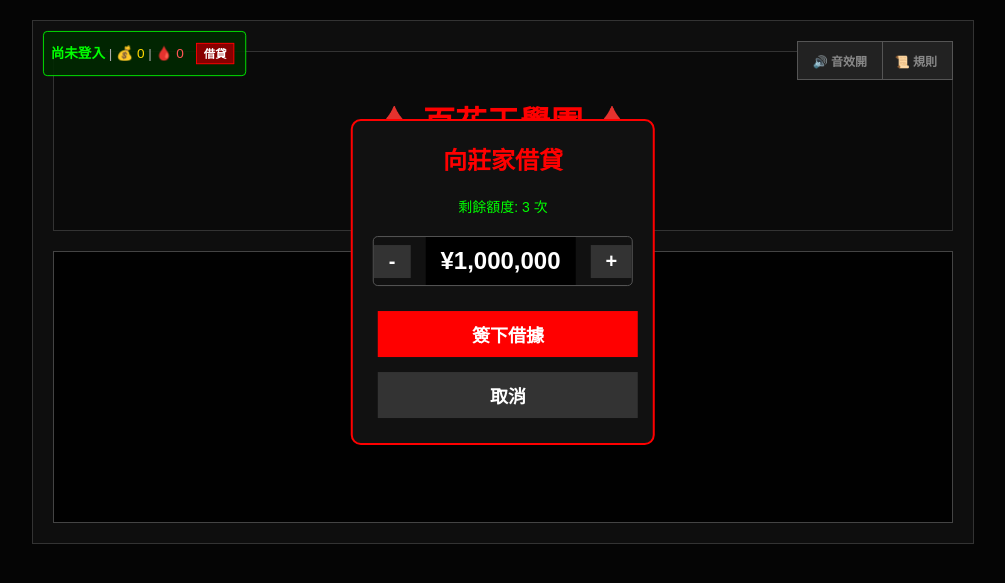
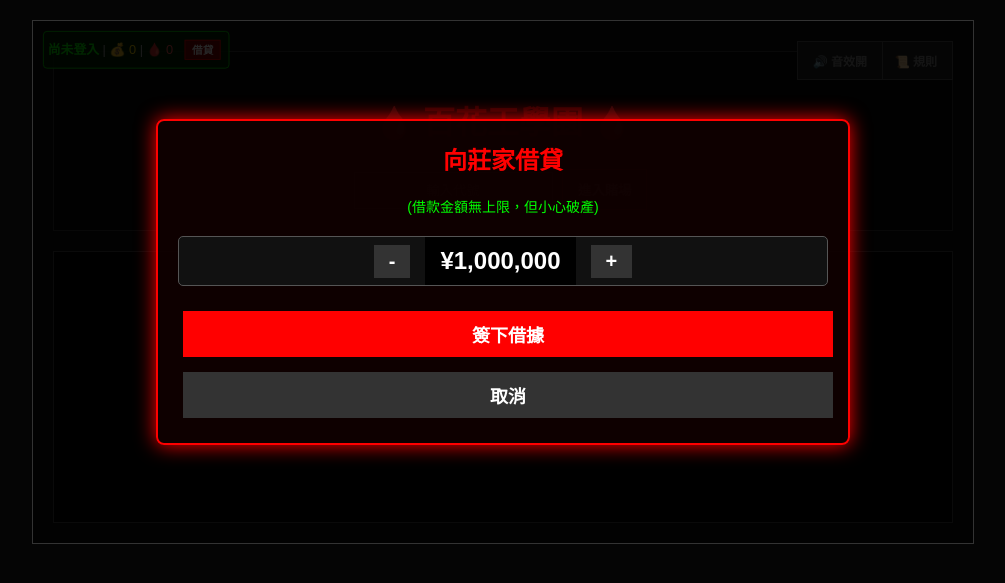
Before and after one commit to GoGoYEEDeRLi/kakegurui-casino, a Flask app: page / in a window 1280 px wide, after a click on "借貸". Shown: the top 583 px of the page, without its empty margins (137-1142 px from the left). Run offline with Flask 3, Linux system fonts and the light colour scheme; some libraries are stand-ins or nearby versions.

Commit message:
Update index.html

```diff
--- a/templates/index.html
+++ b/templates/index.html
@@ -6,7 +6,6 @@
     <title>百花王學園 - 絕望深淵</title>
     <script src="https://cdnjs.cloudflare.com/ajax/libs/socket.io/4.0.1/socket.io.js"></script>
     <style>
-        /* 注意：這裡移除了原本寫死的 url('/static/bg.jpg')，交給 JavaScript 決定 */
         body { background-color: #050505; background-repeat: no-repeat; background-position: center center; background-attachment: fixed; background-size: cover; color: #aaa; font-family: 'Noto Sans TC', sans-serif; margin: 0; padding: 20px; transition: background-image 1s ease-in-out; }
         .hidden { display: none !important; }
         .container { max-width: 900px; margin: auto; padding: 20px; border: 1px solid #333; background: rgba(17, 17, 17, 0.85); backdrop-filter: blur(5px); position: relative;}
@@ -36,7 +35,6 @@
         .top-btn { position: absolute; top: 15px; background: #222; border-color: #555; color: #888; font-size: 12px;}
         .top-btn:hover { background: #111; color: #fff; border-color: #fff;}
         .leave-btn:hover { color: red; border-color: red;}
-        .global-recharge { position: absolute; top: 15px; left: 15px; background: rgba(0,20,0,0.8); border: 1px solid #0f0; padding: 5px; border-radius: 5px; text-align: center; z-index: 10;}
 
         .playing-card { display: inline-block; width: 35px; height: 50px; background: #fff; border-radius: 4px; margin: 0 4px; text-align: center; line-height: 1.1; font-size: 18px; font-weight: bold; box-shadow: 2px 2px 5px rgba(0,0,0,0.8); padding-top: 4px; vertical-align: middle; font-family: 'Arial', sans-serif;}
         .card-back { background: repeating-linear-gradient(45deg, #800, #800 5px, #400 5px, #400 10px); color: transparent;}
@@ -61,23 +59,15 @@
         .lobby-game-btn:hover { background: #500; box-shadow: 0 0 20px #f00; transform: scale(1.05);}
         .lobby-game-btn:disabled { background: #111; border-color: #333; color: #555; box-shadow: none; cursor: not-allowed;}
 
-        /* 🔴 縮小左上角借錢區，解決擁擠問題 */
-        .global-recharge {
-            position: fixed; top: 10px; left: 10px; z-index: 1000;
-            background: rgba(0, 40, 0, 0.9); border: 1px solid #0f0; padding: 5px;
-            transform: scale(0.75); transform-origin: top left;
-        }
-
         /* 🎰 累積彩金老虎機樣式 */
         .jackpot-board { background: #000; border: 2px solid #ff0; color: #f00; font-family: monospace; font-size: 24px; padding: 10px; margin: 10px 0; text-align: center; border-radius: 5px; }
         .reel { width: 60px; height: 60px; background: #fff; color: #000; font-size: 40px; display: inline-block; line-height: 60px; margin: 5px; border-radius: 5px; font-weight: bold; }
 
-        /* 🔴 這裡新增：解決左上角太擠的問題 */
+        /* 🔴 解決左上角太擠的問題 */
         .global-recharge {
             position: fixed; top: 10px; left: 10px; z-index: 1000;
             background: rgba(0, 40, 0, 0.9); border: 1px solid #0f0; padding: 5px;
-            /* 縮小 20% 並以左上角為中心縮放 */
-            transform: scale(0.8); transform-origin: top left;
+            transform: scale(0.8); transform-origin: top left; border-radius: 5px;
         }
 
         /* 📱 手機版響應式設計 */
@@ -86,10 +76,10 @@
             .container { padding: 10px; border: none; margin-top: 5px; }
             h1 { font-size: 22px; margin-top: 60px; }
             .lobby-game-btn { width: 100%; display: block; margin: 10px 0; }
-            /* 手機版可以再縮小一點點 */
             .global-recharge { transform: scale(0.7); }
         }
-    </style> </head>
+    </style>
+</head>
 <body onload="switchTheme('login')">
     <audio id="bgm" loop></audio>
     <audio id="sfx-deal"><source src="/static/deal.mp3" type="audio/mpeg"></audio>
@@ -119,7 +109,7 @@
                     </ul>
                 </details>
                 <details style="border-left-color: #f55;">
-                    <summary style="color: #f55;">🔨 【100票拍賣會】(沉沒成本)</summary>
+                    <summary style="color: #f55;">🔨 【100票拍மைப்பு會】(沉沒成本)</summary>
                     <ul>
                         <li><strong>財閥莊家</strong>：全場最有錢的人強制成為莊家。莊家每局提供 100 票當拍賣品。</li>
                         <li><strong>全付費盲拍</strong>：輸入競標票數，時間到價高者得標 (贏得100票)。</li>
@@ -145,24 +135,17 @@
         <button id="btn-mute" class="top-btn" style="right: 85px;" onclick="toggleMute()">🔊 音效開</button>
         <button id="btn-leave" class="top-btn leave-btn hidden" style="right: 175px;" onclick="returnToLobby()">🚪 退回大廳</button>
 
-       <div id="btn-recharge-global" class="global-recharge hidden">
-            <span style="color:#0f0; font-size:12px;">💸 借錢 (剩 <span id="recharge-count">3</span> 次)</span><br>
-            <div class="step-container">
-                <button class="step-btn" onclick="adjustAmt('loan', -1000000)">-</button>
-                <div class="step-val" id="loan-display">¥1,000,000</div>
-                <button class="step-btn" onclick="adjustAmt('loan', 1000000)">+</button>
-            </div><br>
-            <button onclick="requestLoan()" style="background:#060; border:none; padding: 5px 20px; margin-top:5px; width: 100%;">確定借貸</button>
-      </div> <div class="global-recharge" style="position: fixed; top: 10px; left: 10px; z-index: 1000; background: rgba(0, 40, 0, 0.9); border: 1px solid #0f0; padding: 8px; border-radius: 5px; transform: scale(0.85); transform-origin: top left;">
+        <div class="global-recharge">
             <span id="global-name" style="color: #0f0; font-weight: bold;">尚未登入</span> |
             💰 <span id="global-chips" style="color: #ffd700;">0</span> |
             🩸 <span id="global-debt" style="color: #f55;">0</span>
             <button class="recharge-btn" onclick="document.getElementById('loan-modal').classList.remove('hidden')" style="margin-left: 10px; background: #800; color: #fff; border: 1px solid #f00; cursor: pointer; padding: 2px 8px;">借貸</button>
         </div>
 
-        <div id="loan-modal" class="modal hidden" style="position: fixed; top: 50%; left: 50%; transform: translate(-50%, -50%); z-index: 2000; background: #111; border: 2px solid #f00; padding: 20px; text-align: center; border-radius: 10px;">
+        <div id="loan-modal" class="modal-overlay hidden" style="z-index: 2000;">
+            <div class="modal-box">
                 <h2 style="color: #f00; margin-top: 0;">向莊家借貸</h2>
-            <p style="color: #0f0; font-size: 14px;">剩餘額度: <span id="recharge-count">3</span> 次</p>
+                <p style="color: #0f0; font-size: 14px;">(借款金額無上限，但小心破產)</p>
 
                 <div class="step-container" style="display: flex; justify-content: center; align-items: center; gap: 15px; margin: 20px 0;">
                     <button class="step-btn" onclick="adjustAmt('loan', -1000000)" style="font-size: 20px; padding: 5px 15px;">-</button>
@@ -170,8 +153,9 @@
                     <button class="step-btn" onclick="adjustAmt('loan', 1000000)" style="font-size: 20px; padding: 5px 15px;">+</button>
                 </div>
 
-            <button onclick="requestLoan(); document.getElementById('loan-modal').classList.add('hidden')" style="background: #f00; color: #fff; width: 100%; padding: 10px; font-size: 18px; border: none; cursor: pointer;">簽下借據</button>
+                <button onclick="requestLoan()" style="background: #f00; color: #fff; width: 100%; padding: 10px; font-size: 18px; border: none; cursor: pointer;">簽下借據</button>
                 <button onclick="document.getElementById('loan-modal').classList.add('hidden')" style="background: #333; color: #fff; width: 100%; padding: 10px; font-size: 18px; border: none; cursor: pointer; margin-top: 10px;">取消</button>
+            </div>
         </div>
 
         <div id="login-area" class="panel" style="text-align: center;">
@@ -197,6 +181,7 @@
                 <button class="lobby-game-btn" onclick="enterStockArea()" style="border-color: #0ff;">📈<br>地下股市<br><span style="font-size:12px; color:#0ff;">(高風險投資)</span></button>
             </div>
         </div>
+
         <div id="horse-area" class="panel hidden" style="text-align: center;">
             <h2 style="color: #0f0;">🏇 百花王虛擬賽馬場</h2>
             <p style="color: #aaa; margin-bottom: 20px;">每 10 分鐘自動開跑。<br>未中獎的籌碼將 <span style="color:#f00;">全數沒收並注入老虎機彩金池</span>！</p>
@@ -224,6 +209,7 @@
 
             <button onclick="leaveHorseArea()" style="background: #333; width: 100%; max-width: 400px; margin-top: 15px; padding: 10px; color: #ccc; border: none; cursor: pointer;">返回大廳</button>
         </div>
+
         <div id="stock-area" class="panel hidden" style="text-align: center;">
             <h2 style="color: #0ff;">📈 學園地下交易所</h2>
             <p style="color: #aaa; margin-bottom: 20px;">每 30 分鐘更新一次股價。<br>低買高賣，或者一夜破產！</p>
@@ -259,6 +245,7 @@
 
             <button onclick="leaveStockArea()" style="background: #333; width: 100%; max-width: 400px; margin-top: 15px; padding: 10px; color: #ccc; border: none; cursor: pointer;">返回大廳</button>
         </div>
+
         <div id="slot-area" class="panel hidden" style="text-align: center;">
             <div class="jackpot-board" style="background: #000; border: 2px solid #ff0; color: #f00; font-family: monospace; font-size: 28px; padding: 10px; margin-bottom: 15px;">
                 💰 JACKPOT: <span id="jackpot-display">¥10,000,000</span>
@@ -450,47 +437,59 @@
             if (el) el.innerHTML = html;
         }
 
-        // 💰 3. 借貸系統功能
-        function adjustAmt(type, change) {
-            if (type === 'loan') {
-                // 修改全域物件 amounts 中的數值
-                amounts['loan'] += change;
+        // 💰 3. 統一的金額加減功能 (解決重複函數的問題)
+        function adjustAmt(key, delta) {
+            // 決定上下限
+            let minLimit = (key === 'raise' || key === 'bid') ? 0 : 1000000;
+            let maxLimit = (key === 'bid') ? 2000 : 20000000;
 
-                // 限制最少借 100 萬
-                if (amounts['loan'] < 1000000) amounts['loan'] = 1000000;
-
-                // 更新畫面顯示
-                const display = document.getElementById('loan-display');
-                if (display) {
-                    display.innerText = "¥" + amounts['loan'].toLocaleString();
+            let newVal = amounts[key] + delta;
+            if (newVal >= minLimit && newVal <= maxLimit) {
+                amounts[key] = newVal;
+                // 更新顯示
+                let displayStr = (key === 'bid') ? amounts[key] + ' 票' : '¥' + amounts[key].toLocaleString();
+                let displayEl = document.getElementById(key + '-display');
+                if (displayEl) {
+                    displayEl.innerText = displayStr;
                 }
             }
-            // 這裡之後也可以擴充 spec, raise 等其他類型的金額調整
         }
 
+        // 借錢功能
         function requestLoan() {
-            // 向後端發送借錢請求
             socket.emit('request_loan', { amount: amounts['loan'] });
-
-            // 關閉借貸視窗
             const modal = document.getElementById('loan-modal');
             if (modal) {
                 modal.classList.add('hidden');
             }
-
-            // 如果有全域借貸按鈕也隱藏
-            const rechargeBtn = document.getElementById('btn-recharge-global');
-            if (rechargeBtn) rechargeBtn.classList.add('hidden');
         }
 
-        // --- 這裡銜接你原本後續的 login(), switchTheme() 等函數 ---
-        // 🎨 主題切換器 (魔法就在這裡！)
+        // 🚪 登入功能 (幫你找回來了！)
+        function login() {
+            const nameInput = document.getElementById('name-in');
+            if (!nameInput || !nameInput.value.trim()) {
+                alert('❌ 請輸入你的代號，才能進入百花王學園！');
+                return;
+            }
+            socket.emit('login', { name: nameInput.value.trim() });
+        }
+
+        // 🔊 音效切換 (幫你找回來了！)
+        function toggleMute() {
+            isMuted = !isMuted;
+            const bgm = document.getElementById('bgm');
+            if (bgm) bgm.muted = isMuted;
+            const btn = document.getElementById('btn-mute');
+            if (btn) btn.innerText = isMuted ? '🔇 音效關' : '🔊 音效開';
+        }
+
+        // 🎨 主題切換器
         function switchTheme(theme) {
             if (currentTheme === theme) return;
             currentTheme = theme;
 
-            let bgImage = '/static/bg_lobby.jpg'; // 如果找不到圖片，你可以把名字改回 bg.jpg
-            let bgmFile = '/static/bgm_lobby.mp3'; // 如果找不到音樂，你可以把名字改回 bgm.mp3
+            let bgImage = '/static/bg_lobby.jpg';
+            let bgmFile = '/static/bgm_lobby.mp3';
 
             if (theme === 'blackjack') {
                 bgImage = '/static/bg_blackjack.jpg';
@@ -503,34 +502,23 @@
                 bgmFile = '/static/bgm_auction.mp3';
             }
 
-            // 1. 動態更換網頁背景
+            // 動態更換網頁背景
             document.body.style.backgroundImage = `url('${bgImage}')`;
 
-            // 2. 動態更換背景音樂 (並保持原本的播放/靜音狀態)
+            // 動態更換背景音樂
             let bgm = document.getElementById('bgm');
+            if(bgm) {
                 let wasPlaying = !bgm.paused;
                 bgm.src = bgmFile;
-            bgm.load(); // 載入新音樂
-
-            // 如果玩家沒有靜音，且本來就在播放（或者是剛登入），就開始播新音樂
+                bgm.load();
                 if (!isMuted && (wasPlaying || theme === 'lobby')) {
-                 bgm.play().catch(e => console.log("等待玩家互動後播放", e));
+                     bgm.play().catch(e => console.log("等待互動播放音樂", e));
+                }
             }
         }
 
         function showRules() { document.getElementById('rules-modal').classList.remove('hidden'); }
         function hideRules() { document.getElementById('rules-modal').classList.add('hidden'); }
-
-        function adjustAmt(key, delta) {
-            let minLimit = (key === 'raise' || key === 'bid') ? 0 : 1000000;
-            let maxLimit = (key === 'bid') ? 2000 : 20000000;
-            let newVal = amounts[key] + delta;
-            if (newVal >= minLimit && newVal <= maxLimit) {
-                amounts[key] = newVal;
-                let displayStr = (key === 'bid') ? amounts[key] + ' 票' : '¥' + amounts[key].toLocaleString();
-                document.getElementById(key + '-display').innerText = displayStr;
-            }
-        }
 
         window.onload = () => {
             const savedName = localStorage.getItem('kakegurui_name');
@@ -544,6 +532,7 @@
             log.scrollTop = log.scrollHeight;
         });
 
+        // 🔴 登入成功的事件 (幫你把大括號關起來了！)
         socket.on('login_success', d => {
             localStorage.setItem('kakegurui_token', d.token);
             localStorage.setItem('kakegurui_name', esc(d.name));
@@ -555,7 +544,8 @@
             document.getElementById('lobby-name').innerText = esc(d.name);
             document.getElementById('lobby-chips').innerText = '¥' + d.chips.toLocaleString();
             document.getElementById('lobby-debt').innerText = '¥' + d.debt.toLocaleString();
-            // --- 插入以下代碼來同步左上角資訊 ---
+
+            // 同步左上角資訊
             const gName = document.getElementById('global-name');
             const gChips = document.getElementById('global-chips');
             const gDebt = document.getElementById('global-debt');
@@ -563,10 +553,9 @@
             if (gName) gName.innerText = esc(d.name);
             if (gChips) gChips.innerText = d.chips.toLocaleString();
             if (gDebt) gDebt.innerText = d.debt.toLocaleString();
-        // ----------------------------------
-            // 回到大廳時切換回大廳主題
-    function switchTheme('lobby');
-        });
+
+            switchTheme('lobby');
+        }); // ✅ 關鍵的結束括號加在這裡！
 
         socket.on('joined_room', d => {
             document.getElementById('lobby-area').classList.add('hidden');
```
Lines whose indentation alone changed are shown as unchanged.
